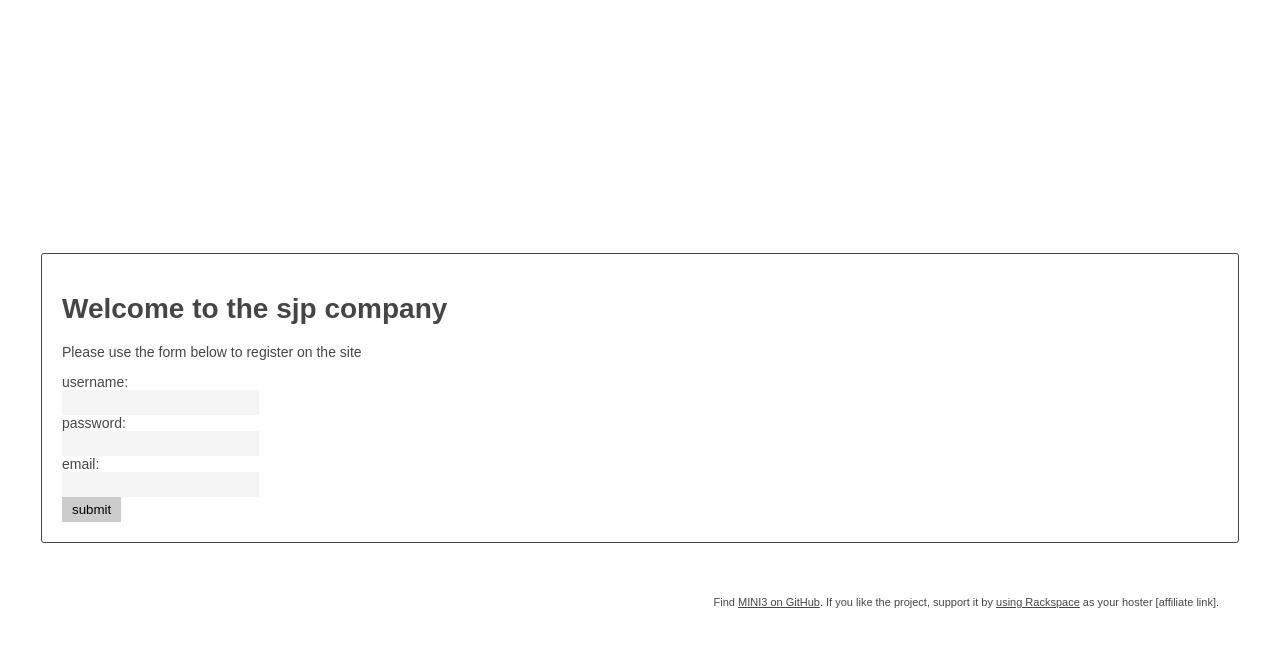
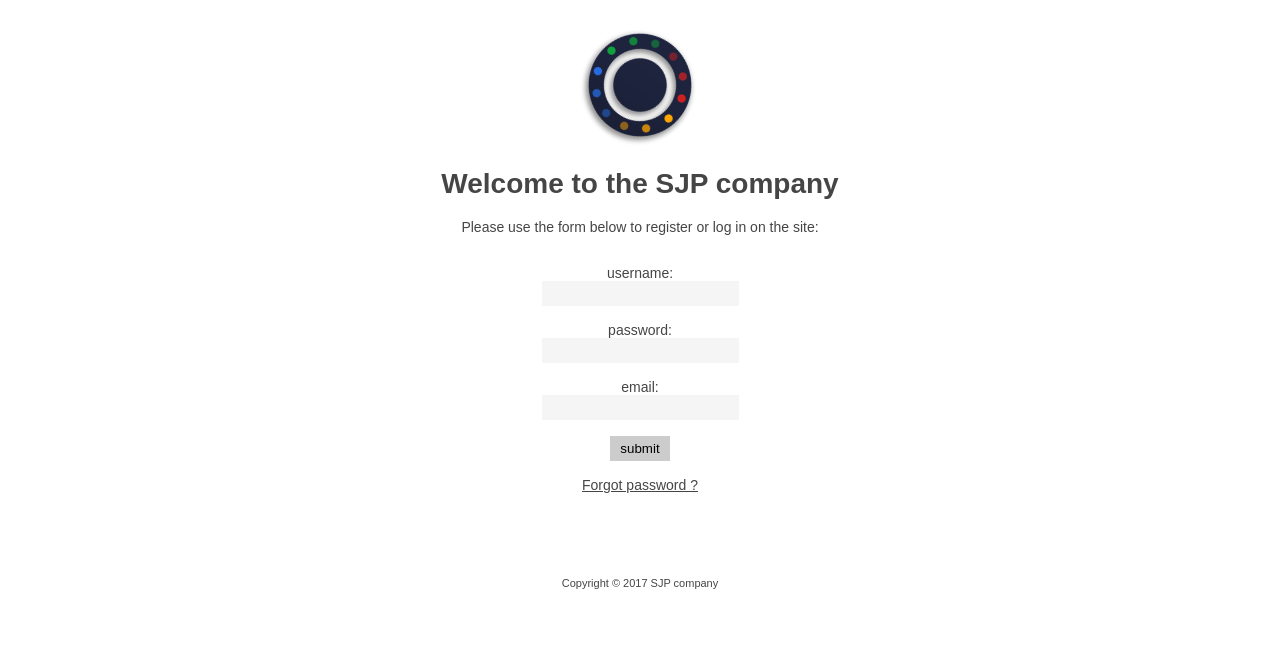
Before and after one commit to SJPCompany/sjp_project, a PHP site: page / in a window 1280 px wide. Shown: the top 647 px of the page. Run offline with PHP 8.4, Linux system fonts and the light colour scheme; some libraries are stand-ins or nearby versions.

Commit message:
Update: Inlogpage made the page look more nice, added a spinning logo and added an forgotten password link.

```diff
--- a/application/view/_templates/footer.php
+++ b/application/view/_templates/footer.php
@@ -1,7 +1,6 @@
 
     <div class="footer">
-        Find <a href="https://github.com/panique/mini3">MINI3 on GitHub</a>.
-        If you like the project, support it by <a href="http://tracking.rackspace.com/SH1ES">using Rackspace</a> as your hoster [affiliate link].
+        <p>Copyright &copy; 2017 SJP company</p>
     </div>
 
     <!-- jQuery, loaded in the recommended protocol-less way -->
--- a/application/view/_templates/headerstart.php
+++ b/application/view/_templates/headerstart.php
@@ -14,5 +14,3 @@
     <link href="<?php echo URL; ?>css/style.css" rel="stylesheet">
 </head>
 <body>
-<!-- logo, check the CSS file for more info how the logo "image" is shown -->
-<div class="logo"></div>
--- a/application/view/home/index.php
+++ b/application/view/home/index.php
@@ -1,14 +1,19 @@
 <div class="container">
-    <h1>Welcome to the sjp company</h1>
-    <p> Please use the form below to register on the site</p>
+    <br><br>
+    <img class="rotate" src="public/img/sjp-logo.png">
+    <br><br><br><br>
+    <h1>Welcome to the SJP company</h1>
+    <p> Please use the form below to register or log in on the site:</p>
+    <br>
     <form method="post">
         <label> username: </label> <br>
-        <input type="text" name="username"> <br>
+        <input type="text" name="username"> <br> <br>
         <label> password: </label> <br>
-        <input type="text" name="password"> <br>
+        <input type="password" name="password"> <br> <br>
         <input type="hidden" name="role" value="member">
         <label> email: </label> <br>
-        <input type="text" name="email"> <br>
-        <input type="submit" name="submit" value="submit">
+        <input type="text" name="email"> <br> <br>
+        <input type="submit" name="submit" value="submit"><br> <br>
+        <a href="#"> Forgot password ?</a><br>
     </form>
 </div>
--- a/public/css/style.css
+++ b/public/css/style.css
@@ -30,10 +30,9 @@ body {
     color: #fff;
 }
 .container {
-    border: 1px solid #454545;
-    border-radius: 3px;
     padding: 20px;
     margin: 33px;
+    text-align: center;
 }
 .container a {
     color: #454545;
@@ -81,9 +80,27 @@ body {
     border-radius: 3px;
     padding: 20px;
     margin: 33px;
-    text-align: right;
+    text-align: center;
     font-size: 11px;
 }
 .footer a {
     color: #454545;
 }
+
+
+input{
+    text-align: center;
+}
+
+.rotate {
+    position: absolute;
+    width: 120px;
+    height: 120px;
+    margin:-60px 0 0 -60px;
+    -webkit-animation:spin 6s linear infinite;
+    -moz-animation:spin 6s linear infinite;
+    animation:spin 6s linear infinite;
+}
+@-moz-keyframes spin { 100% { -moz-transform: rotate(360deg); } }
+@-webkit-keyframes spin { 100% { -webkit-transform: rotate(360deg); } }
+@keyframes spin { 100% { -webkit-transform: rotate(360deg); transform:rotate(360deg); } }
```
Also changed, not shown: public/img/sjp-logo.png (added).
